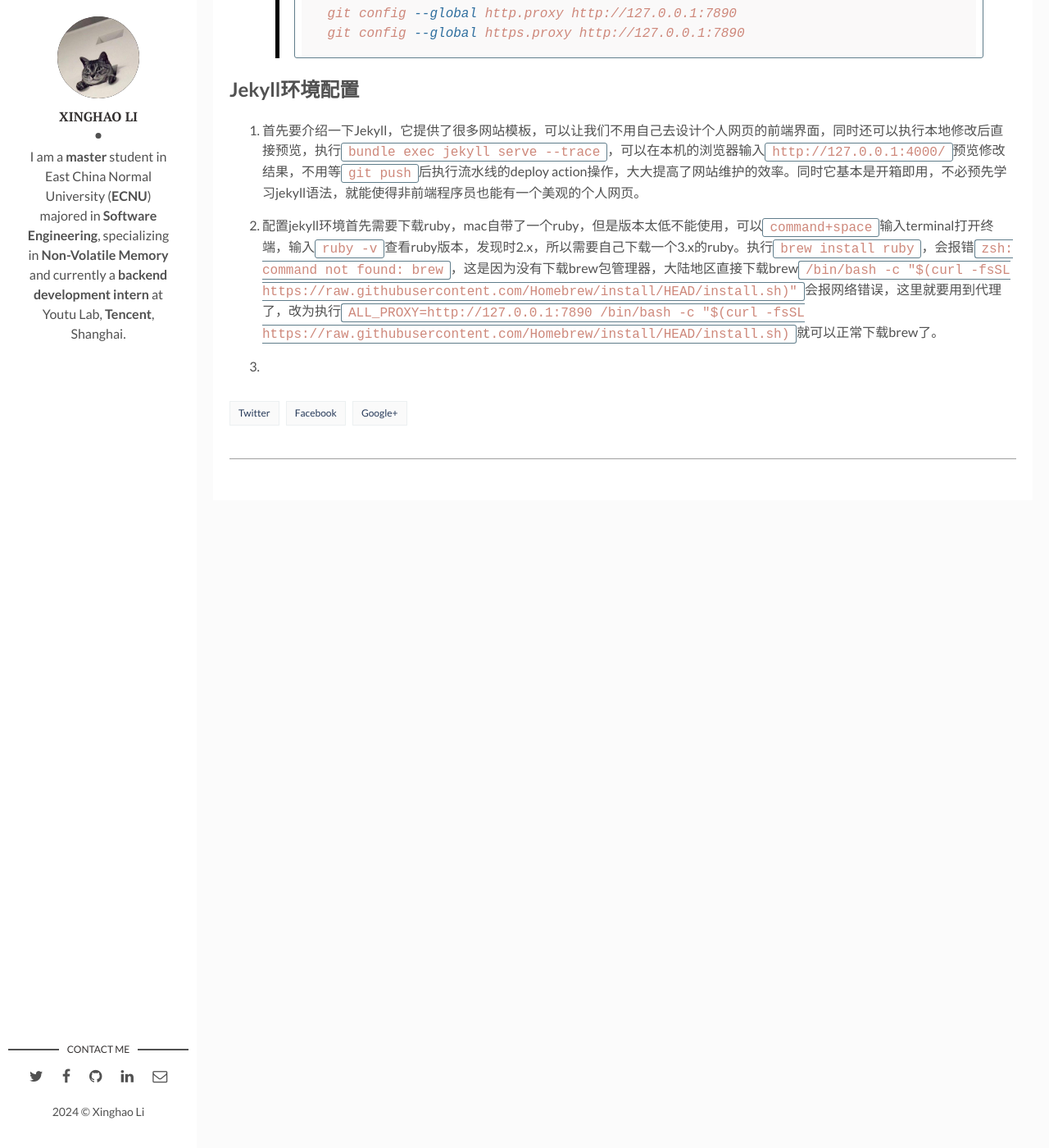
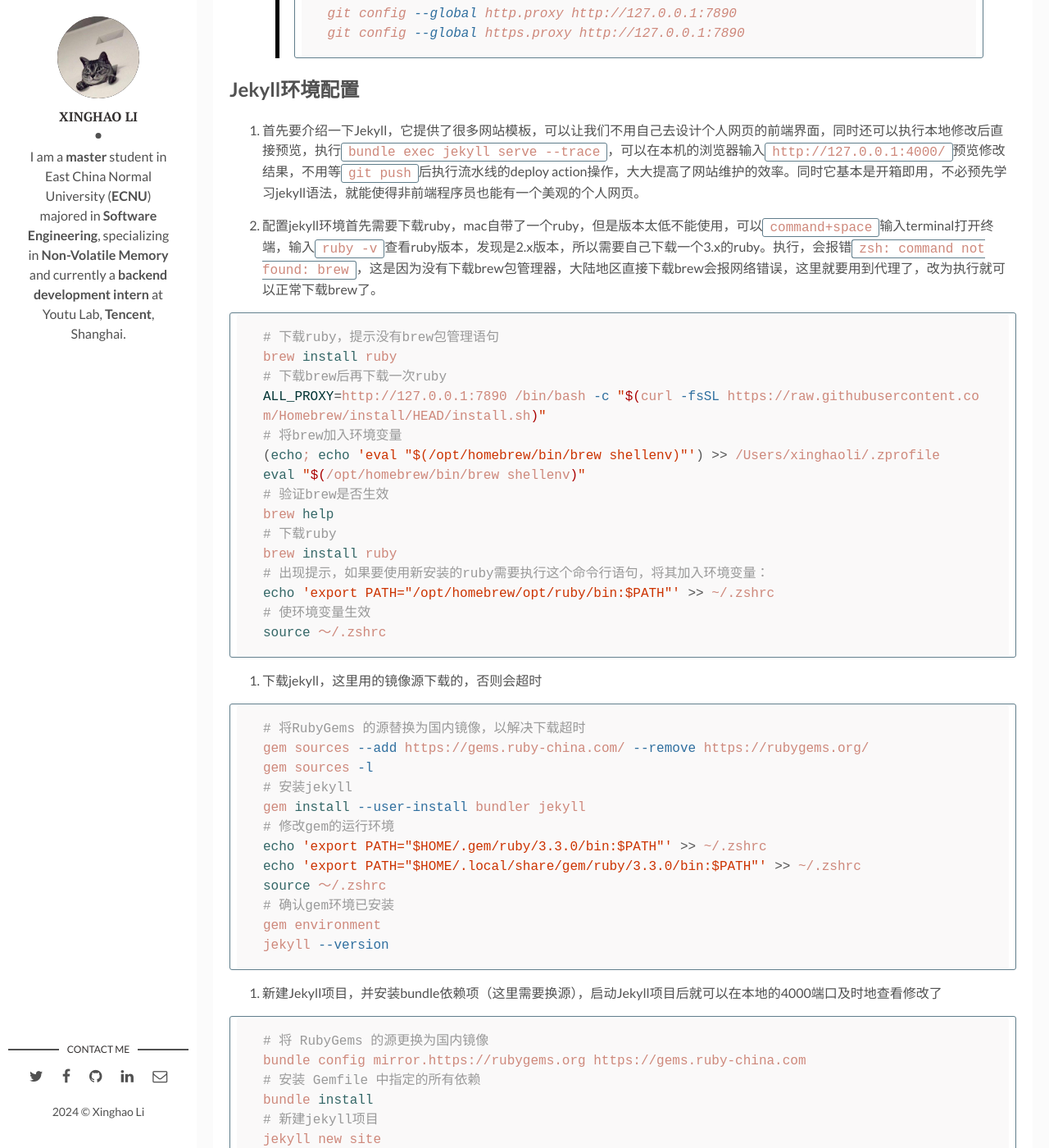
Before and after one commit to Lxh-3260/Lxh-3260.github.io, a Jekyll site: the page built from _posts/2024-7-17-how-to-build-personal-website-by-github.markdown, in a window 1280 px wide and 1400 px high, scrolled down 1585 px. Shown: the whole window at 82% size. Built offline with Jekyll 4.4.1, drawn with Linux system fonts in a browser that asks for light colours; comment, search, counter and statistics services are not loaded; before the commit the page ends 2215 px from its top, so only the background shows below that; some of the changed text lies outside the part shown.

Commit message:
jekyll tutorial

````diff
--- a/_posts/2024-7-17-how-to-build-personal-website-by-github.markdown
+++ b/_posts/2024-7-17-how-to-build-personal-website-by-github.markdown
@@ -28,6 +28,62 @@ git config --global https.proxy http://127.0.0.1:7890
 ## Jekyll环境配置
 1. 首先要介绍一下Jekyll，它提供了很多网站模板，可以让我们不用自己去设计个人网页的前端界面，同时还可以执行本地修改后直接预览，执行`bundle exec jekyll serve --trace`，可以在本机的浏览器输入`http://127.0.0.1:4000/`预览修改结果，不用等`git push`后执行流水线的deploy action操作，大大提高了网站维护的效率。同时它基本是开箱即用，不必预先学习jekyll语法，就能使得非前端程序员也能有一个美观的个人网页。
 
-2. 配置jekyll环境首先需要下载ruby，mac自带了一个ruby，但是版本太低不能使用，可以`command+space`输入terminal打开终端，输入`ruby -v`查看ruby版本，发现时2.x，所以需要自己下载一个3.x的ruby。执行`brew install ruby`，会报错`zsh: command not found: brew`，这是因为没有下载brew包管理器，大陆地区直接下载brew`/bin/bash -c "$(curl -fsSL https://raw.githubusercontent.com/Homebrew/install/HEAD/install.sh)"`会报网络错误，这里就要用到代理了，改为执行`ALL_PROXY=http://127.0.0.1:7890 /bin/bash -c "$(curl -fsSL https://raw.githubusercontent.com/Homebrew/install/HEAD/install.sh)`就可以正常下载brew了。
+2. 配置jekyll环境首先需要下载ruby，mac自带了一个ruby，但是版本太低不能使用，可以`command+space`输入terminal打开终端，输入`ruby -v`查看ruby版本，发现是2.x版本，所以需要自己下载一个3.x的ruby。执行，会报错`zsh: command not found: brew`，这是因为没有下载brew包管理器，大陆地区直接下载brew会报网络错误，这里就要用到代理了，改为执行就可以正常下载brew了。
 
-3.
+```shell
+# 下载ruby，提示没有brew包管理语句
+brew install ruby
+# 下载brew后再下载一次ruby
+ALL_PROXY=http://127.0.0.1:7890 /bin/bash -c "$(curl -fsSL https://raw.githubusercontent.com/Homebrew/install/HEAD/install.sh)"
+# 将brew加入环境变量
+(echo; echo 'eval "$(/opt/homebrew/bin/brew shellenv)"') >> /Users/xinghaoli/.zprofile
+eval "$(/opt/homebrew/bin/brew shellenv)"
+# 验证brew是否生效
+brew help
+# 下载ruby
+brew install ruby
+# 出现提示，如果要使用新安装的ruby需要执行这个命令行语句，将其加入环境变量：
+echo 'export PATH="/opt/homebrew/opt/ruby/bin:$PATH"' >> ~/.zshrc
+# 使环境变量生效
+source ～/.zshrc
+```
+
+3. 下载jekyll，这里用的镜像源下载的，否则会超时
+
+```shell
+# 将RubyGems 的源替换为国内镜像，以解决下载超时
+gem sources --add https://gems.ruby-china.com/ --remove https://rubygems.org/
+gem sources -l
+# 安装jekyll
+gem install --user-install bundler jekyll
+# 修改gem的运行环境
+echo 'export PATH="$HOME/.gem/ruby/3.3.0/bin:$PATH"' >> ~/.zshrc
+echo 'export PATH="$HOME/.local/share/gem/ruby/3.3.0/bin:$PATH"' >> ~/.zshrc
+source ～/.zshrc
+# 确认gem环境已安装
+gem environment
+jekyll --version
+```
+
+4. 新建Jekyll项目，并安装bundle依赖项（这里需要换源），启动Jekyll项目后就可以在本地的4000端口及时地查看修改了
+
+```shell
+# 将 RubyGems 的源更换为国内镜像
+bundle config mirror.https://rubygems.org https://gems.ruby-china.com
+# 安装 Gemfile 中指定的所有依赖
+bundle install
+# 新建jekyll项目
+jekyll new site
+# 启动jekyll项目
+bundle exec jekyll serve --trace
+# 有时有奇怪的错误，可以清一下jekyll缓存
+bundle exec jekyll clean
+```
+
+5. 去[Jekyll官网](http://jekyllthemes.org/)找一个模版，点击demo可以查看每个模版的demo，download可以下载其源码，解压到本地，运行模版并把模版修改成自己想要的样子即可，我用的是[Flexible Jekyll](http://jekyllthemes.org/themes/flexible-jekyll/)这个模版。
+
+6. 拓展：Jekyll的模版一般有几个模块，常用的有如下几个模块:
+* _config.yaml:用于进行一些模块基础信息配置
+* _layouts:每个模块的布局，例如post模块、main模块
+* _posts:每一篇博客就是一篇post，按照模版的样式新建post即可
+* assets:存放图片资源、各个模块的css和字体资源
--- a/assets/css/main.css
+++ b/assets/css/main.css
@@ -884,7 +884,7 @@ table tfoot td {
 }
 
 .wrapper {
-  max-width: 1960px;
+  /* max-width: 1960px; */
   position: relative;
 }
 
````
